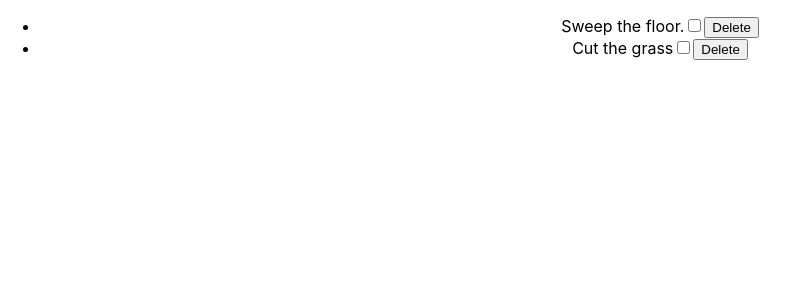
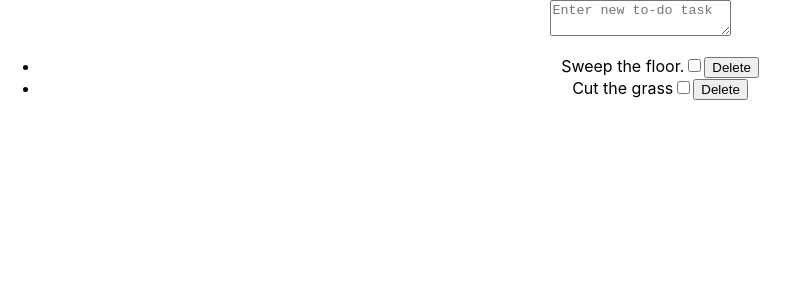
Before and after one commit to alricf/to-do, a React (Create React App) app: page / in a window 1280 px wide. Shown: the top 300 px of the page, without its empty margins (0-799 px from the left). Built offline with nearby package versions, Linux system fonts and the light colour scheme.

Commit message:
Adding textarea for new to-do task

```diff
--- a/src/components/AddToDo.tsx
+++ b/src/components/AddToDo.tsx
@@ -10,6 +10,7 @@ const AddToDo: React.FC<IProps> = ({ toDoList, setToDoList }): JSX.Element => {
 
   return (
     <>
+    <textarea placeholder="Enter new to-do task" />
     </>
   );
 };
```
